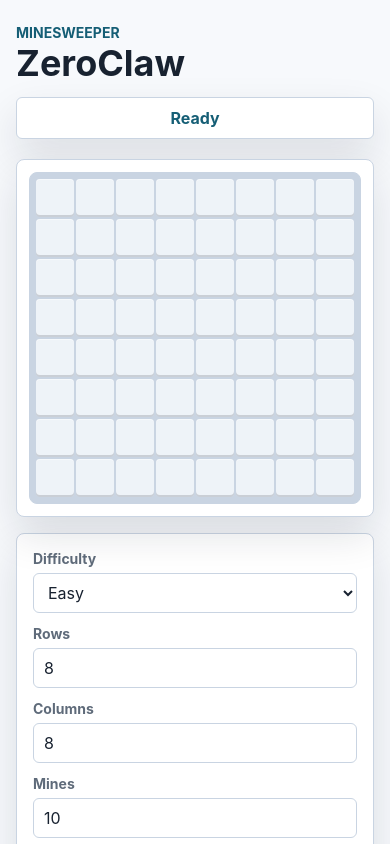
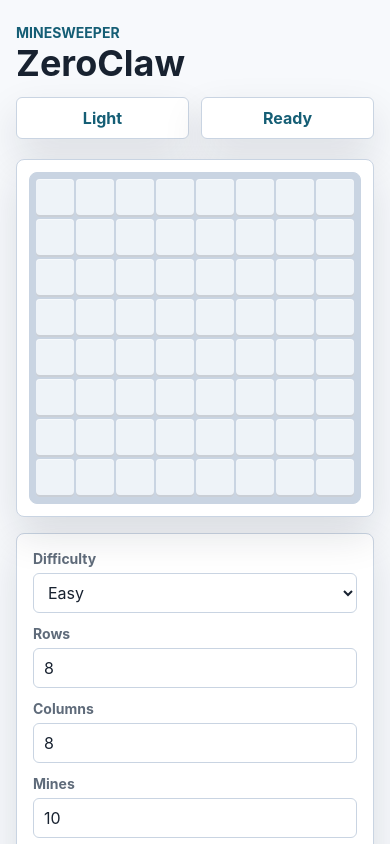
Before and after one commit to mtplayground/mct-test-u-agmn-mct-test-user, a website built with Vite: page index.html in a window 390 px wide. Shown: the top 844 px of the page. Built offline with nearby package versions, Linux system fonts and the light colour scheme.

Commit message:
feat: Implement dark mode toggle

```diff
--- a/src/styles/base.css
+++ b/src/styles/base.css
@@ -86,6 +86,13 @@ h1 {
   letter-spacing: 0;
 }
 
+.header-actions {
+  display: flex;
+  align-items: center;
+  gap: 0.75rem;
+}
+
+.theme-toggle,
 .status-pill {
   min-width: 6.5rem;
   border: 1px solid var(--color-border);
@@ -96,6 +103,12 @@ h1 {
   color: var(--color-accent-strong);
   font-weight: 700;
   text-align: center;
+}
+
+.theme-toggle[aria-pressed='true'] {
+  border-color: var(--color-accent-strong);
+  background: var(--color-accent);
+  color: var(--color-page);
 }
 
 .app-main {
@@ -336,6 +349,14 @@ input[aria-invalid='true'] {
     width: 100%;
   }
 
+  .header-actions {
+    width: 100%;
+  }
+
+  .theme-toggle {
+    width: 100%;
+  }
+
   .app-main {
     grid-template-columns: 1fr;
   }
--- a/src/ui/app.ts
+++ b/src/ui/app.ts
@@ -23,6 +23,7 @@ import { createBoardView } from './board-view';
 import { createControls } from './controls';
 import { createOutcomeOverlay } from './outcome-overlay';
 import { createStatusBar } from './status-bar';
+import { createThemeToggle } from './theme';
 
 export interface AppOptions {
   readonly title: string;
@@ -50,7 +51,10 @@ export function createApp(
           <p class="app-kicker">Minesweeper</p>
           <h1 id="app-title">${safeAppTitle}</h1>
         </div>
-        <div class="status-pill" aria-label="Game status" data-status-summary>Ready</div>
+        <div class="header-actions">
+          <button class="theme-toggle" data-theme-toggle type="button">Theme</button>
+          <div class="status-pill" aria-label="Game status" data-status-summary>Ready</div>
+        </div>
       </header>
 
       <main class="app-main" aria-labelledby="app-title">
@@ -88,6 +92,7 @@ export function createApp(
   const statusBar = createStatusBar(elements.statusBar, state, {
     summaryElement: elements.statusSummary,
   });
+  const themeToggle = createThemeToggle(elements.themeToggle);
   const controls = createControls(elements.controls, state.config, {
     onRestart: (config) => {
       setState(createGameState(config));
@@ -176,6 +181,7 @@ export function createApp(
       longPressDetector.destroy();
       controls.destroy();
       statusBar.destroy();
+      themeToggle.destroy();
       outcomeOverlay.destroy();
       boardView.destroy();
       subscribers.clear();
@@ -201,6 +207,7 @@ interface AppElements {
   readonly outcomeOverlay: HTMLElement;
   readonly statusBar: HTMLElement;
   readonly statusSummary: HTMLElement | null;
+  readonly themeToggle: HTMLButtonElement;
 }
 
 function queryAppElements(root: HTMLElement): AppElements {
@@ -210,20 +217,29 @@ function queryAppElements(root: HTMLElement): AppElements {
     outcomeOverlay: queryRequiredElement(root, '[data-outcome-overlay]'),
     statusBar: queryRequiredElement(root, '[data-status-bar]'),
     statusSummary: root.querySelector<HTMLElement>('[data-status-summary]'),
+    themeToggle: queryRequiredElement(
+      root,
+      '[data-theme-toggle]',
+      HTMLButtonElement,
+    ),
   };
 }
 
-function queryRequiredElement(
+function queryRequiredElement<TElement extends HTMLElement = HTMLElement>(
   root: HTMLElement,
   selector: string,
-): HTMLElement {
-  const element = root.querySelector<HTMLElement>(selector);
+  constructor?: new () => TElement,
+): TElement {
+  const element = root.querySelector(selector);
 
-  if (element === null) {
-    throw new Error(`Application element ${selector} was not found.`);
+  if (
+    element !== null &&
+    (constructor === undefined || element instanceof constructor)
+  ) {
+    return element as TElement;
   }
 
-  return element;
+  throw new Error(`Application element ${selector} was not found.`);
 }
 
 function getCoordinateFromIntentEvent(
--- /dev/null
+++ b/src/ui/theme.ts
@@ -0,0 +1,134 @@
+export type ThemeName = 'light' | 'dark';
+
+export interface ThemeStorage {
+  getItem: (key: string) => string | null;
+  setItem: (key: string, value: string) => void;
+}
+
+export interface ThemeToggleOptions {
+  readonly root?: HTMLElement;
+  readonly storage?: ThemeStorage | null;
+  readonly prefersDark?: () => boolean;
+}
+
+export interface ThemeToggleController {
+  getTheme: () => ThemeName;
+  destroy: () => void;
+}
+
+export const THEME_STORAGE_KEY = 'zeroclaw.theme.v1';
+
+export function createThemeToggle(
+  button: HTMLButtonElement,
+  options: ThemeToggleOptions = {},
+): ThemeToggleController {
+  const root = options.root ?? document.documentElement;
+  const storage = options.storage ?? getBrowserStorage();
+  const prefersDark = options.prefersDark ?? getPrefersDarkTheme;
+  let currentTheme = resolveInitialTheme(storage, prefersDark);
+
+  const apply = (theme: ThemeName): void => {
+    currentTheme = theme;
+    applyTheme(root, currentTheme);
+    renderThemeButton(button, currentTheme);
+  };
+
+  const handleClick = (): void => {
+    const nextTheme = getNextTheme(currentTheme);
+
+    writeStoredTheme(storage, nextTheme);
+    apply(nextTheme);
+  };
+
+  button.type = 'button';
+  button.addEventListener('click', handleClick);
+  apply(currentTheme);
+
+  return {
+    getTheme: () => currentTheme,
+    destroy: () => {
+      button.removeEventListener('click', handleClick);
+    },
+  };
+}
+
+export function resolveInitialTheme(
+  storage: ThemeStorage | null,
+  prefersDark: () => boolean,
+): ThemeName {
+  return readStoredTheme(storage) ?? (prefersDark() ? 'dark' : 'light');
+}
+
+export function readStoredTheme(
+  storage: ThemeStorage | null,
+): ThemeName | null {
+  if (storage === null) {
+    return null;
+  }
+
+  try {
+    const value = storage.getItem(THEME_STORAGE_KEY);
+
+    return isThemeName(value) ? value : null;
+  } catch {
+    return null;
+  }
+}
+
+export function writeStoredTheme(
+  storage: ThemeStorage | null,
+  theme: ThemeName,
+): void {
+  if (storage === null) {
+    return;
+  }
+
+  try {
+    storage.setItem(THEME_STORAGE_KEY, theme);
+  } catch {
+    return;
+  }
+}
+
+export function applyTheme(root: HTMLElement, theme: ThemeName): void {
+  root.dataset.theme = theme;
+}
+
+export function getNextTheme(theme: ThemeName): ThemeName {
+  return theme === 'dark' ? 'light' : 'dark';
+}
+
+function renderThemeButton(button: HTMLButtonElement, theme: ThemeName): void {
+  const isDark = theme === 'dark';
+
+  button.textContent = isDark ? 'Dark' : 'Light';
+  button.setAttribute('aria-pressed', String(isDark));
+  button.setAttribute(
+    'aria-label',
+    isDark ? 'Switch to light theme' : 'Switch to dark theme',
+  );
+}
+
+function isThemeName(value: unknown): value is ThemeName {
+  return value === 'light' || value === 'dark';
+}
+
+function getPrefersDarkTheme(): boolean {
+  if (!('matchMedia' in globalThis)) {
+    return false;
+  }
+
+  return globalThis.matchMedia('(prefers-color-scheme: dark)').matches;
+}
+
+function getBrowserStorage(): ThemeStorage | null {
+  try {
+    if (!('localStorage' in globalThis)) {
+      return null;
+    }
+
+    return globalThis.localStorage;
+  } catch {
+    return null;
+  }
+}
```
Also changed, not shown: e2e/smoke.spec.ts (+20 -0 lines), tests/unit/theme.test.ts (added, +55 -0 lines).
